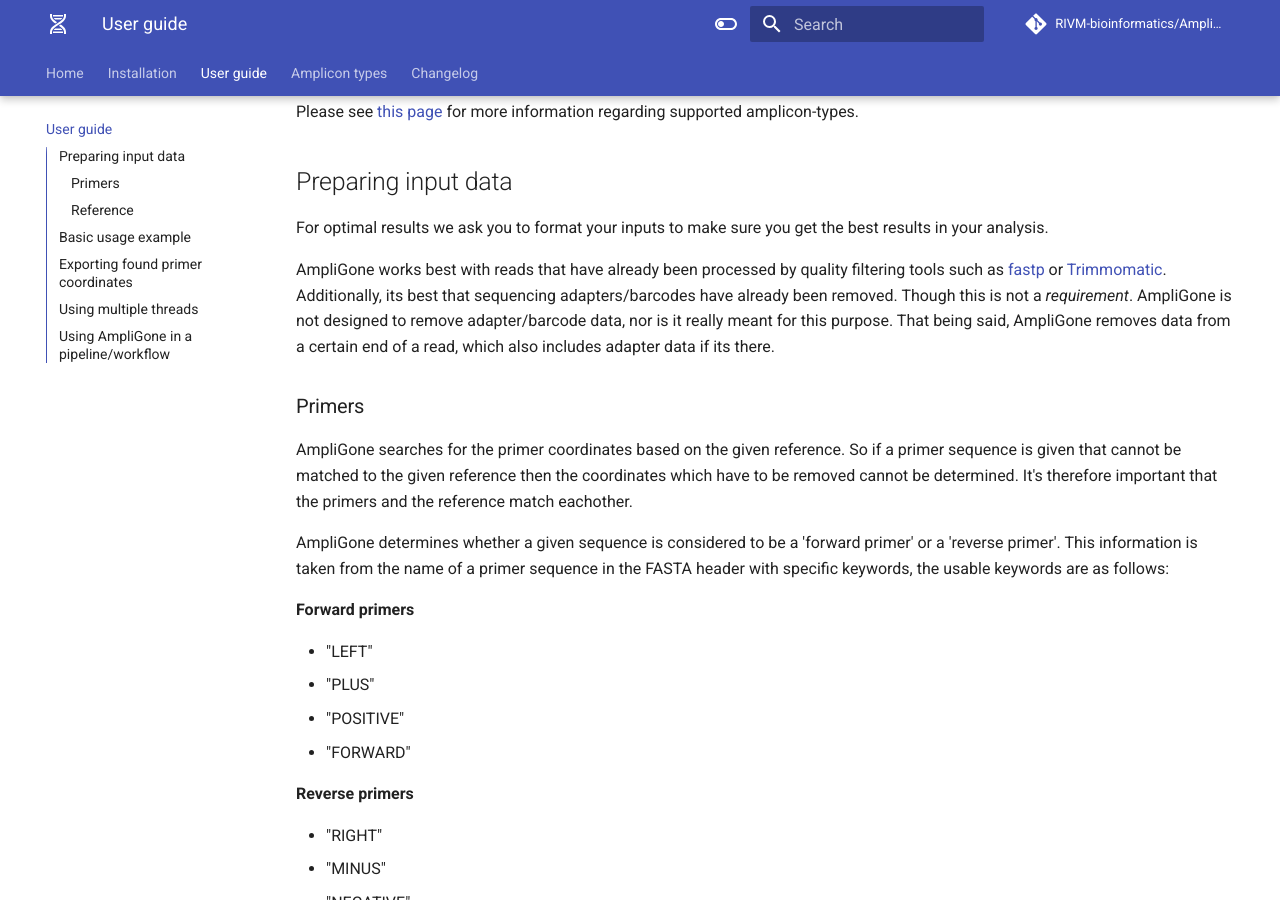
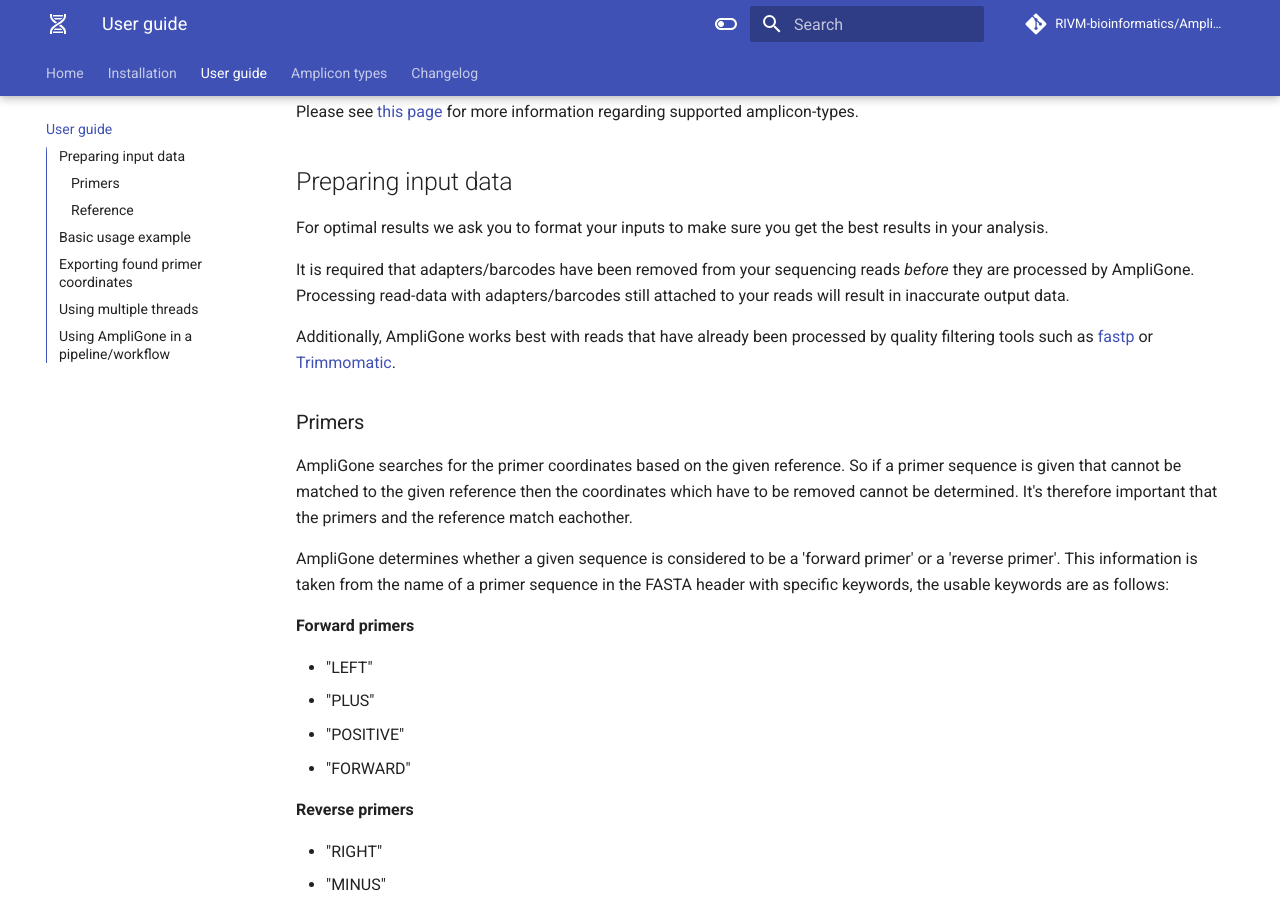
Before and after one commit to RIVM-bioinformatics/AmpliGone, an MkDocs documentation site: the page built from docs/user-guide.md, in a window 1280 px wide and 900 px high, scrolled down 340 px. Built offline with MkDocs 1.6.1 and Material for MkDocs 9.7.7, drawn with Linux system fonts in a browser that asks for light colours; comment, search, counter and statistics services are not loaded; the version menu is left out.

```diff
--- a/docs/user-guide.md
+++ b/docs/user-guide.md
@@ -12,8 +12,11 @@
 
 For optimal results we ask you to format your inputs to make sure you get the best results in your analysis.
 
-AmpliGone works best with reads that have already been processed by quality filtering tools such as [fastp](https://github.com/OpenGene/fastp) or [Trimmomatic](https://github.com/usadellab/Trimmomatic).
-Additionally, its best that sequencing adapters/barcodes have already been removed. Though this is not a *requirement*. AmpliGone is not designed to remove adapter/barcode data, nor is it really meant for this purpose. That being said, AmpliGone removes data from a certain end of a read, which also includes adapter data if its there.
+It is required that adapters/barcodes have been removed from your sequencing reads *before* they are processed by AmpliGone.
+Processing read-data with adapters/barcodes still attached to your reads will result in inaccurate output data.
+
+Additionally, AmpliGone works best with reads that have already been processed by quality filtering tools such as [fastp](https://github.com/OpenGene/fastp) or [Trimmomatic](https://github.com/usadellab/Trimmomatic).
+
 
 ### Primers
 
```
